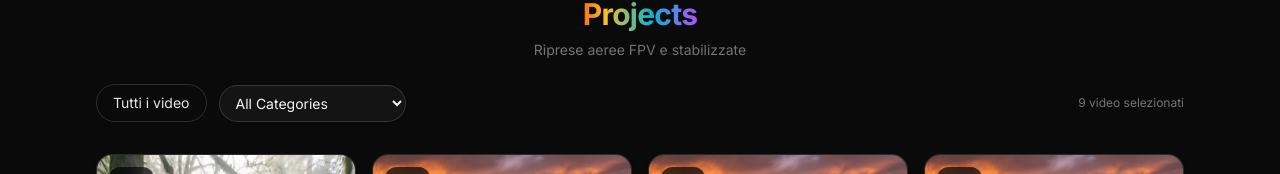
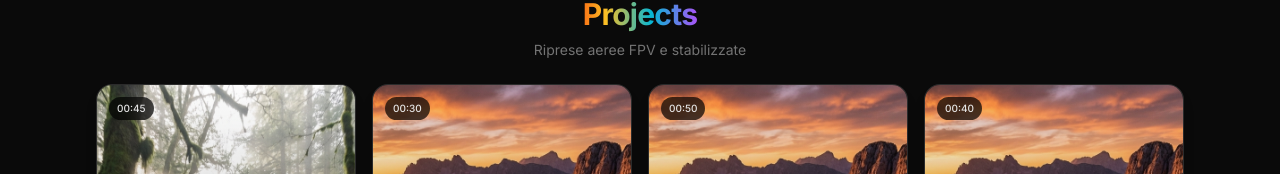
Before and after one commit to Gi0mputer/giofpv-site, a Next.js app: page /work in a window 1280 px wide. Shown: the part 716-890 px from the top of the page. Built offline with nearby package versions, Linux system fonts and the light colour scheme.

Commit message:
feat: add WorkGallery component with video cards, category filtering, and load more functionality

```diff
--- a/app/work/WorkGallery.tsx
+++ b/app/work/WorkGallery.tsx
@@ -97,30 +97,7 @@ export function WorkGallery({ items, initialVisible }: Props) {
 
   return (
     <section className="space-y-8">
-      <div className="flex flex-col gap-3 sm:flex-row sm:items-center sm:justify-between">
-        <div className="flex flex-wrap items-center gap-3 text-sm">
-          <span className="rounded-full border border-white/15 px-4 py-2 text-neutral-200">
-            {currentCategoryLabel}
-          </span>
-          <select
-            value={category}
-            onChange={(e) => {
-              setCategory(e.target.value);
-              setVisible(6);
-            }}
-            className="rounded-full border border-white/15 bg-neutral-900/80 px-3 py-2 text-neutral-100 shadow-sm focus:border-amber-400 focus:outline-none"
-          >
-            {categories.map((cat) => (
-              <option key={cat} value={cat} className="bg-neutral-900">
-                {cat === "All" ? "All Categories" : cat}
-              </option>
-            ))}
-          </select>
-        </div>
-        <p className="text-xs text-neutral-500" aria-live="polite">
-          {videoCountLabel}
-        </p>
-      </div>
+
 
       {filtered.length === 0 ? (
         <div className="rounded-2xl border border-white/10 bg-neutral-900/80 p-6 text-center text-neutral-200">
```
